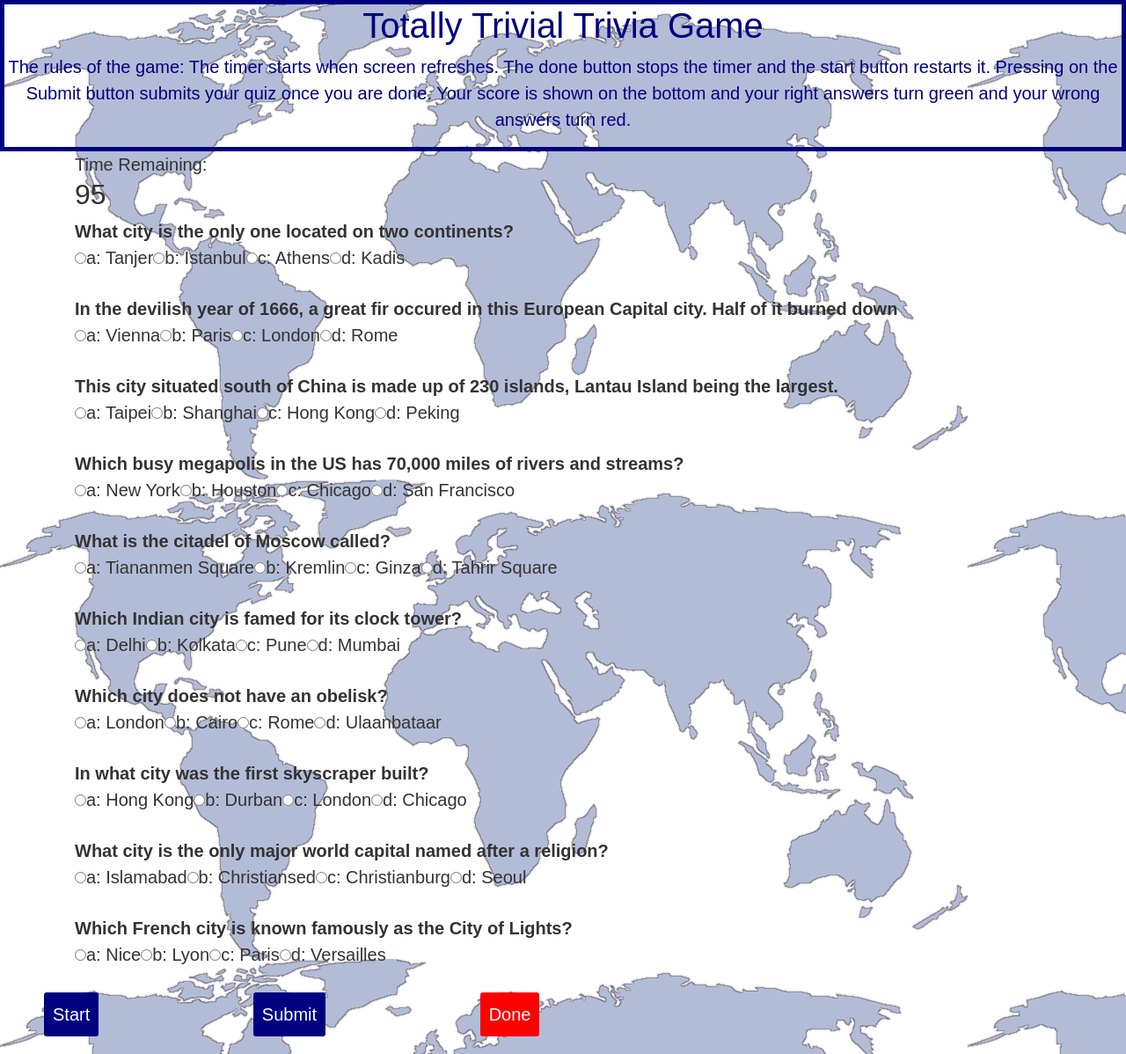
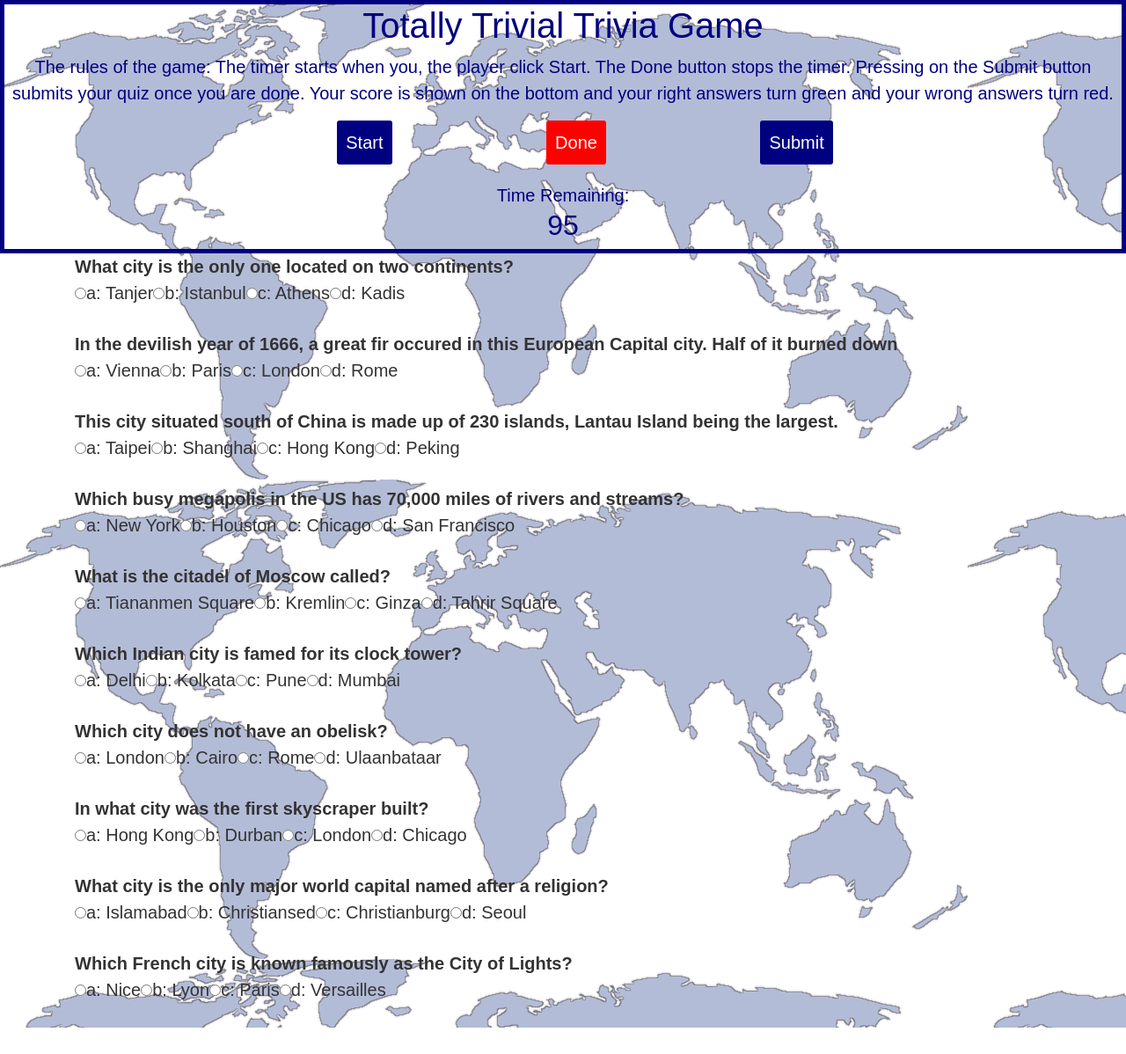
Before and after one commit to beenaej/TriviaGame, a plain HTML site: page index.html in a window 1280 px wide. Shown: the whole page at 88% size. After the commit the page ends 1168 px from the top, so only its background shows below. Drawn offline with nearby package versions, Linux system fonts and the light colour scheme.

Commit message:
new and improved index.html

```diff
--- a/index.html
+++ b/index.html
@@ -11,22 +11,24 @@
 <body>
 	<div id="titleWrapper">
     <h1>Totally Trivial Trivia Game</h1>
-    <p>The rules of the game: The timer starts when screen refreshes. The done button stops the timer and the start button restarts it. Pressing on the Submit button submits your quiz once you are done. Your score is shown on the bottom and your right answers turn green and your wrong answers turn red.</p>
+    <p>The rules of the game: The timer starts when you, the player click Start. The Done button stops the timer. Pressing on the Submit button submits your quiz once you are done. Your score is shown on the bottom and your right answers turn green and your wrong answers turn red.</p>
+    <div class="row">
+        <div class="col-lg">
+        	<button id="Start" onclick="myTimerObj.start()">Start</button>
+			<button id="done" onclick="myTimerObj.end()">Done</button>
+        	<button id="submit">Submit</button>
+           	<div id="timertext">Time Remaining:<span id="timer"></span></div>
+        </div>
+    </div>
     </div>
 
 
     <div class="container">
-        <div id="timertext">Time Remaining:<span id="timer"></span></div>
+
         <div id="quiz">this will be replaced with list of questions</div>
         <div id="results"></div>
     </div>
-    <div class="row">
-        <div class="col-lg">
-        	<button id="Start">Start</button>
-            <button id="submit">Submit</button>
-            <button id="done">Done</button>
-        </div>
-    </div>
+
 
     <script type="text/javascript" src="https://code.jquery.com/jquery-2.2.0.js"></script>
     <script type="text/javascript" src="assets/javascript/app.js"></script>
```
